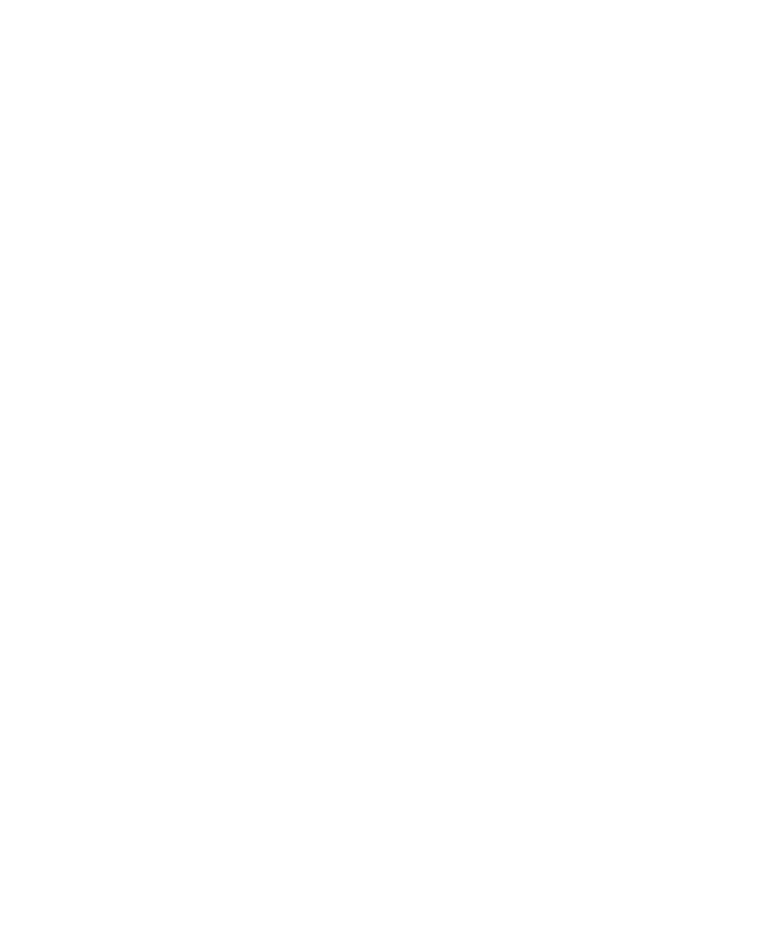
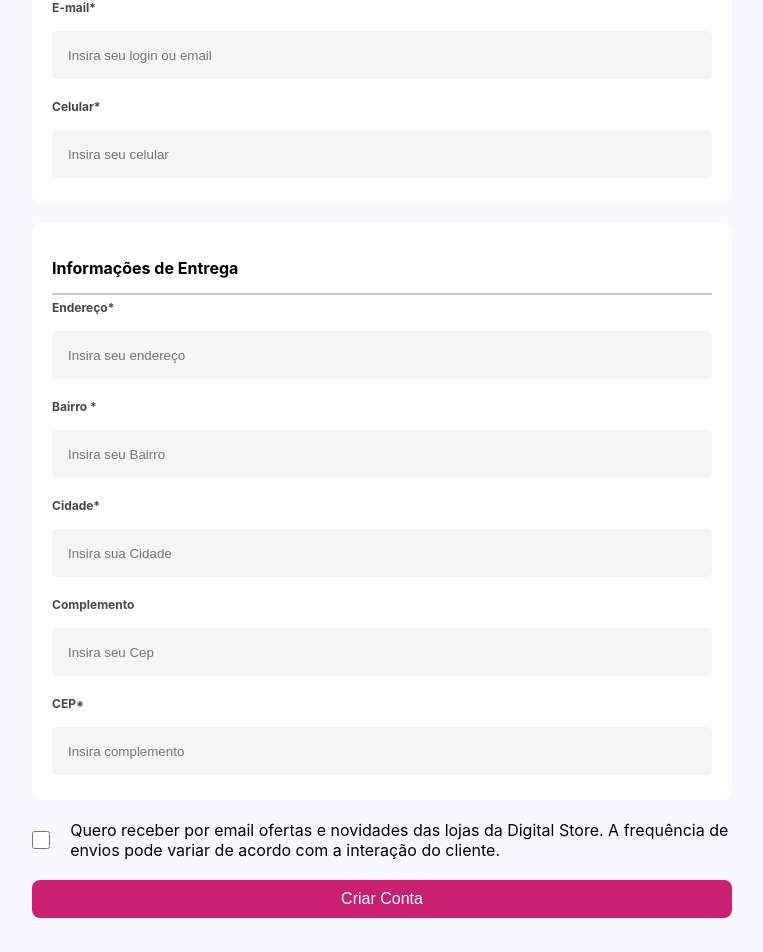
Before and after one commit to Projeto-DripStore-FullStack/Dripstore, a React (Vite) app: page /CreateAccount in a window 1280 px wide. Before the commit this address had no page. Shown: the part 436-1388 px from the top of the page, without its empty margins (258-1021 px from the left). Before the commit the page ends 800 px from the top, so only its background shows below. Built offline with nearby package versions, Linux system fonts and the light colour scheme.

Commit message:
Página de create account completa

```diff
--- a/src/Routes.jsx
+++ b/src/Routes.jsx
@@ -12,6 +12,7 @@ import ProductDetail from "./pages/ProductDetail"
 import ProductList from "./pages/ProductList";
 import Footer from "./components/Footer/Footer";
 import MyInfo from "./pages/MyInfo";
+import CreateAccount from "./pages/CreateAccount";
 
 function AppRoutes(){
   return(
@@ -30,6 +31,7 @@ function AppRoutes(){
         <Route path="/Success" element={<Success />}></Route>
         <Route path="/ProductList" element={<ProductList/>}></Route>
         <Route path="/MyInfo" element={<MyInfo/>}></Route>
+        <Route path="/CreateAccount" element={<CreateAccount/>}></Route>
       </Routes>
     </BrowserRouter>
   )
--- /dev/null
+++ b/src/components/FormCreateAccount/FormCreateAccount.css
@@ -0,0 +1,76 @@
+.body-create-account-container {
+    display: flex;
+    flex-direction: column;
+    background-color: #f9f8fe;
+    align-items: center;
+    text-align: left;
+    width: 100%;
+    height: auto;
+    justify-content: space-between;
+    font-family: 'inter', sans-serif;
+}
+
+.forms-page-create-account {
+    width: 700px;
+    display: flex;
+    flex-direction: column;
+    gap: 20px; /* Adiciona espaçamento de 20px entre as divs principais */
+}
+
+.div-form-my-info, .div-form-my-adress {
+    display: flex;
+    flex-direction: column;
+    justify-content: space-between;
+    height: auto;
+    background-color: white;
+    padding: 20px;
+    gap: 5px;
+    border-radius: 10px;
+}
+
+.title-my-info-page-create-account {
+    font-family: 'inter', sans-serif;
+    font-weight: bold;
+    text-align: left;
+    border-bottom: 2px solid #CCCCCC;
+    padding: 15px 0;
+}
+
+.inputs-form-page-create-account {
+    display: flex;
+    flex-direction: column;
+    justify-content: space-between;
+    gap: 15px; /* Adiciona espaçamento de 5px entre cada input */
+}
+
+.input-checkbox-create-account {
+    display: flex;
+    align-items: center;
+    gap: 20px;
+}
+
+.checkbox-container {
+    width: 30px;
+    height: 30px;
+}
+
+#checkbox {
+    width: 30px;
+    height: 30px;
+}
+
+.span-container {
+    font-family: 'inter', sans-serif;
+}
+
+.form-create-account-btn {
+    background-color: rgb(201, 32, 113);
+    color: white;
+    border-radius: 8px;
+    padding: 10px;
+    border: none;
+    cursor: pointer;
+    font-size: 16px;
+    margin-top: 20px;
+    width: 700px;
+}
--- /dev/null
+++ b/src/components/FormCreateAccount/FormCreateAccount.jsx
@@ -0,0 +1,70 @@
+import { InputParaForm } from "../InputParaForm/InputParaForm";
+import "./FormCreateAccount.css";
+
+export const FormCreateAccount = () => {
+  return (
+    <>
+      <div className="body-create-account-container">
+        <div className="forms-page-create-account">
+          <h1>Crie Sua Conta</h1>
+          <div className="div-form-my-info">
+            <div className="div-form-page-create-account">
+              <p className="title-my-info-page-create-account">
+                Informações pessoais
+              </p>
+            </div>
+            <div className="inputs-form-page-create-account">
+              <InputParaForm
+                label="Nome Completo*"
+                placeholder="Insira seu nome"
+              />
+              <InputParaForm label="CPF*" placeholder="Insira seu CPF" />
+              <InputParaForm
+                label="E-mail*"
+                placeholder="Insira seu login ou email"
+              />
+              <InputParaForm
+                label="Celular*"
+                placeholder="Insira seu celular"
+              />
+            </div>
+          </div>
+          <div className="div-form-my-adress">
+            <div className="div-form-page-create-account">
+              <p className="title-my-info-page-create-account">
+                Informações de Entrega
+              </p>
+            </div>
+            <div className="inputs-form-page-create-account">
+              <InputParaForm
+                label="Endereço*"
+                placeholder="Insira seu endereço"
+              />
+              <InputParaForm label="Bairro *" placeholder="Insira seu Bairro" />
+              <InputParaForm label="Cidade*" placeholder="Insira sua Cidade" />
+              <InputParaForm label="Complemento" placeholder="Insira seu Cep" />
+
+              <InputParaForm label="CEP*" placeholder="Insira complemento" />
+            </div>
+          </div>
+
+          <div>
+            <div className="input-checkbox-create-account">
+              <input type="checkbox" name="" id="checkbox" />{" "}
+              <span>
+                Quero receber por email ofertas e novidades das lojas da Digital
+                Store. A frequência de envios pode variar de acordo com a
+                interação do cliente.
+              </span>
+            </div>
+            <button
+              className="form-create-account-btn"
+            >
+              Criar Conta
+            </button>
+          </div>
+        </div>
+      </div>
+    </>
+  );
+};
--- a/src/components/FormCrieSuaConta/FormCrieSuaConta.jsx
+++ b/src/components/FormCrieSuaConta/FormCrieSuaConta.jsx
@@ -9,7 +9,7 @@ export const FormCrieSuaConta = () => {
         <h3 className="titleFormformAcessarConta">Crie Sua Conta</h3>
         <p className="pFormformAcessarConta">
           Já possui uma conta? Então entre{" "}
-          <a className="aForm3" href="/Login">
+          <a className="aForm3" href="/CreateAccount">
             aqui.
           </a>
         </p>
--- a/src/pages/CreateAccount/index.jsx
+++ b/src/pages/CreateAccount/index.jsx
@@ -0,0 +1,18 @@
+import Footer from "../../components/Footer/Footer";
+import { FormCreateAccount } from "../../components/FormCreateAccount/FormCreateAccount";
+import LayoutPadrao from "../../components/LayoutPadrao/LayoutPadrao";
+import { SimpleHeader } from "../../components/SimpleHeader/SimpleHeader";
+
+function CreateAccount() {
+  return (
+    <main>
+      <SimpleHeader />
+      <LayoutPadrao layoutType="home-page">
+        <FormCreateAccount />
+      </LayoutPadrao>
+      <Footer />
+    </main>
+  );
+}
+
+export default CreateAccount;
```
